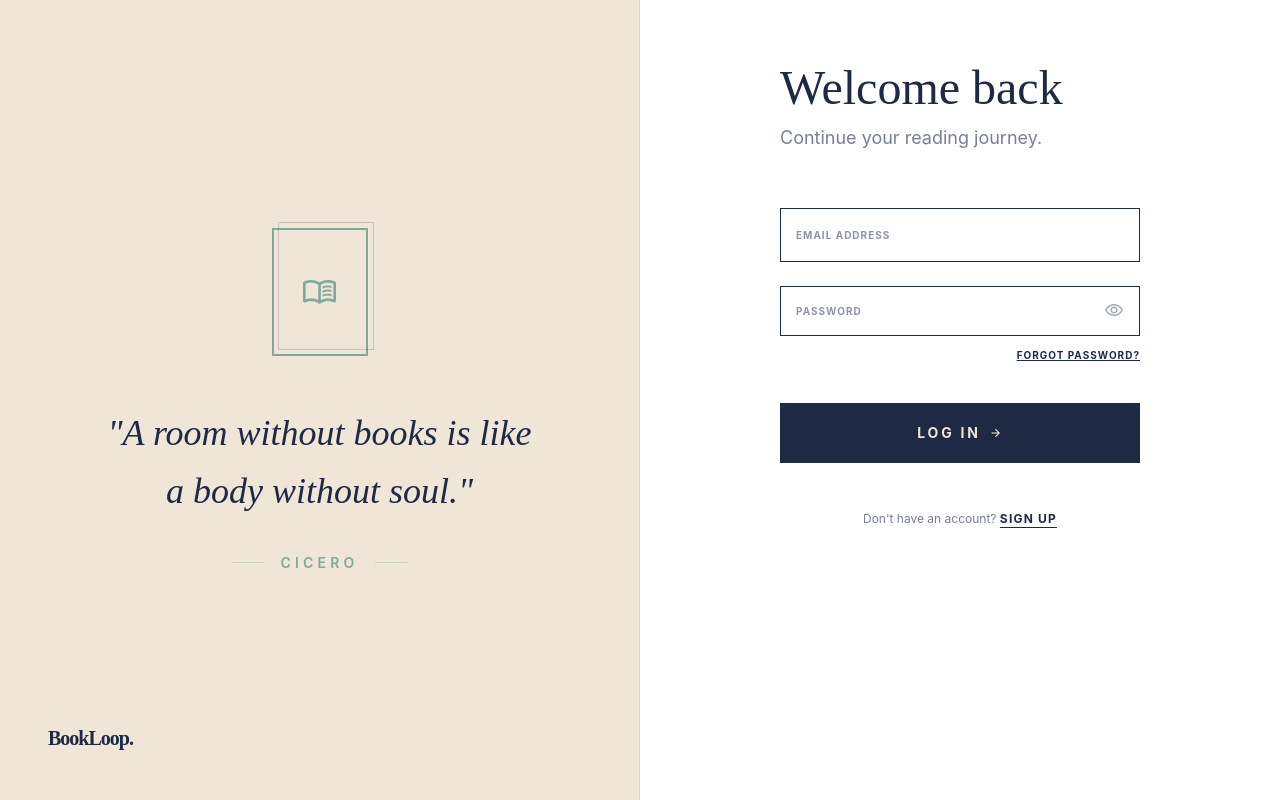
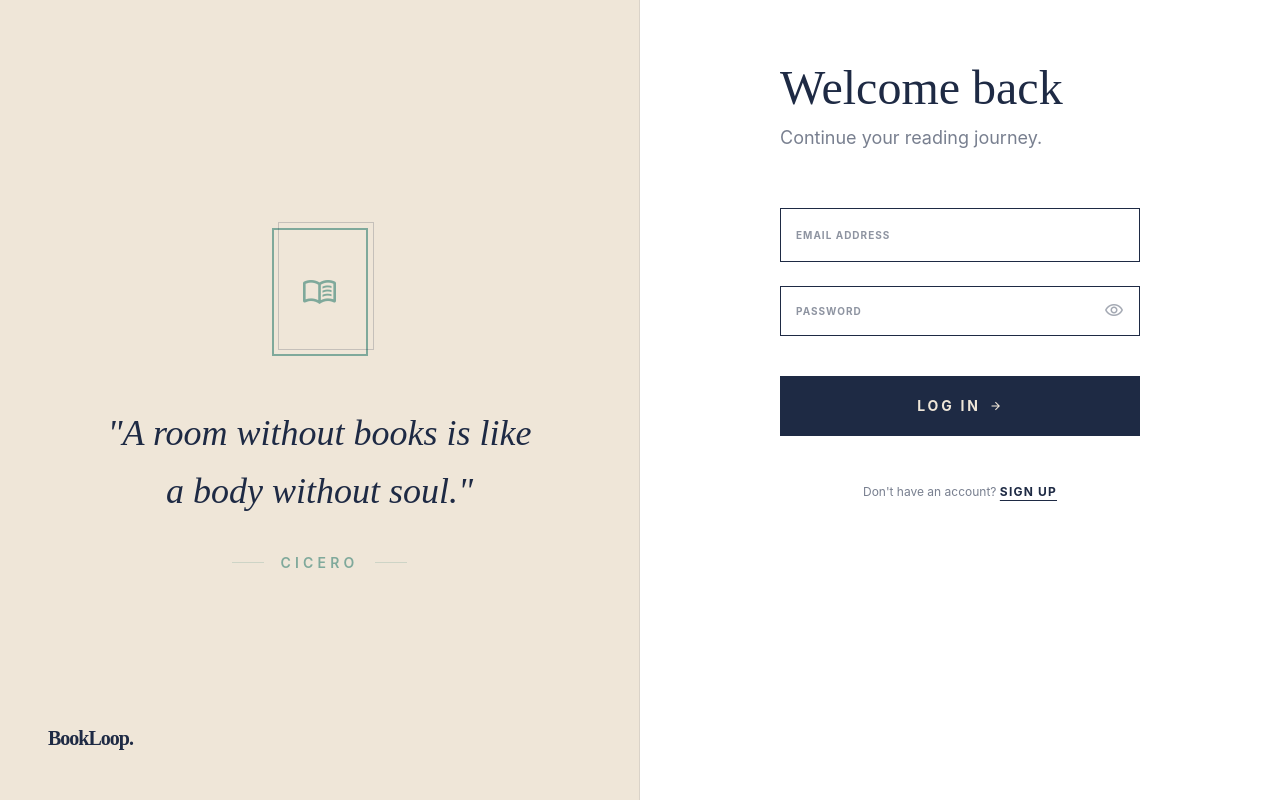
Before and after one commit to DishankDhankecha/BookLoop, an Angular app in the folder frontend/: page /login in a window 1280 px wide. Built offline with nearby package versions, Linux system fonts and the light colour scheme.

Commit message:
little change in login page

```diff
--- a/frontend/src/app/pages/login/login.html
+++ b/frontend/src/app/pages/login/login.html
@@ -64,9 +64,6 @@
                             <span class="material-symbols-outlined text-xl!">{{ showPassword() ? 'visibility_off' : 'visibility' }}</span>
                         </button>
                     </div>
-                    <div class="flex justify-end pt-1">
-                        <a href="" class="text-[10px] font-bold uppercase tracking-widest text-indigo underline underlint-offset-4 hover:text-accent">Forgot password?</a>
-                    </div>
                 </div>
                 <div class="pt-4">
                     <button [disabled]="isLoading()" class="group relative flex w-full items-center justify-center bg-indigo px-8 py-5 text-sm font-bold uppercase tracking-[0.2em] text-paper transition-all hover:bg-indigo/90"
```
